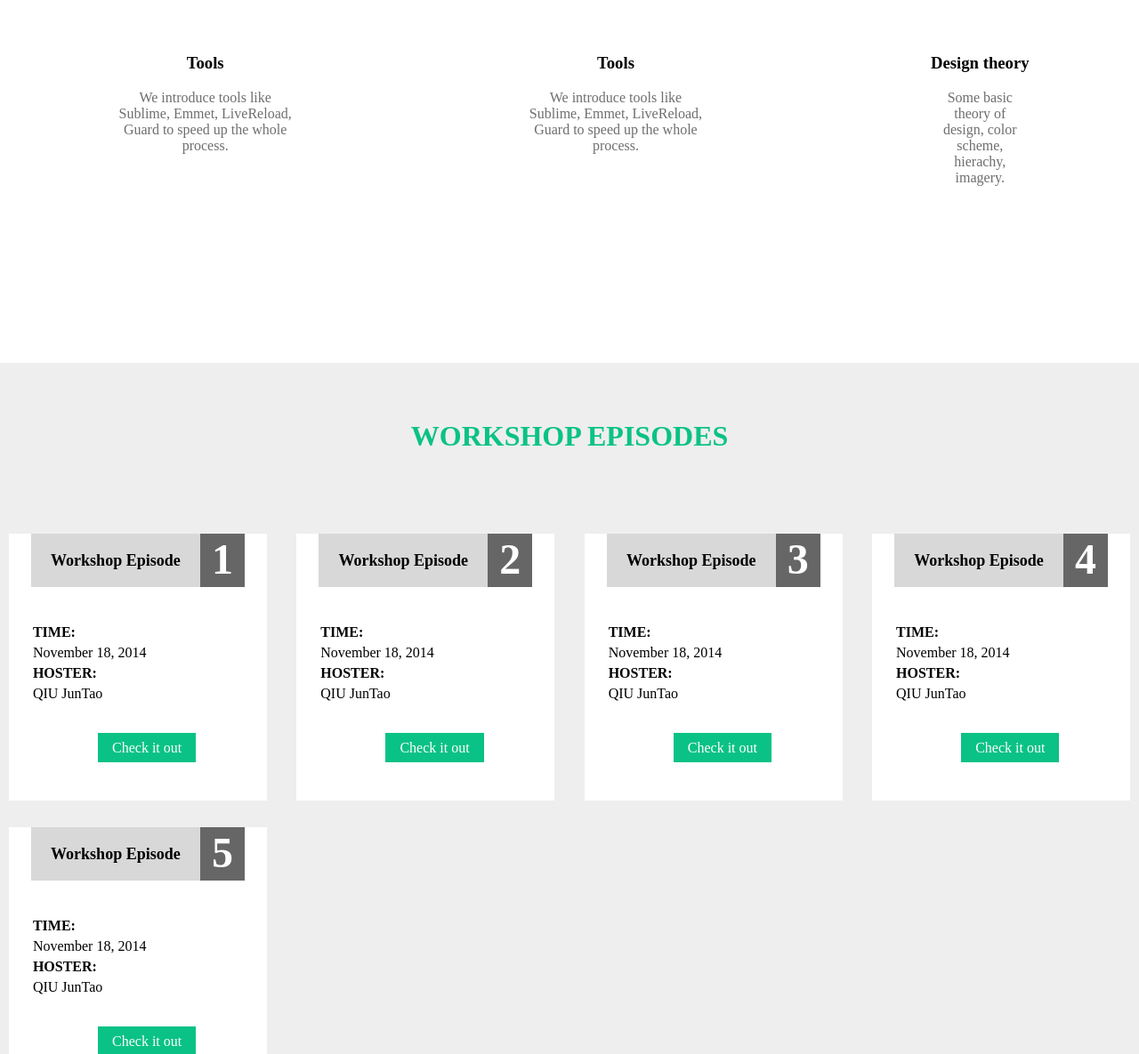
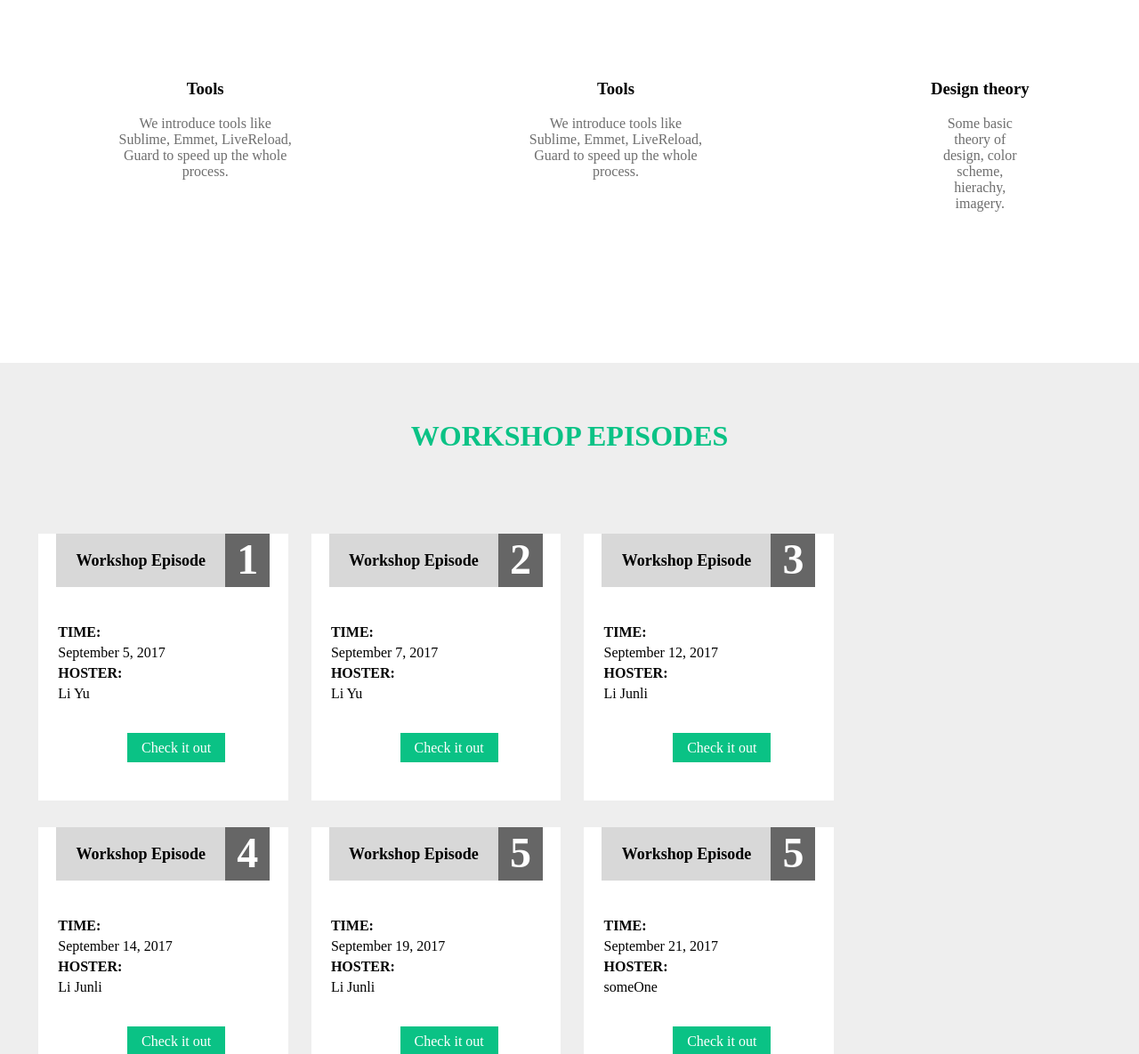
Before and after one commit to yaoyaocjj/3week-3page-07-template-3, a website: page index.html in a window 1280 px wide. Shown: the part 795-1980 px from the top of the page at 89% size. Drawn offline with Linux system fonts and the light colour scheme; a web font is replaced by a local one.

Commit message:
refactor code

```diff
--- a/index.html
+++ b/index.html
@@ -29,7 +29,7 @@
     <h2 class="section__title">WHAT DO WE LEARN?</h2>
     <div class="learn-item">
       <article class="learn__article">
-        <i class="learn__article-icon">&#xe61b;</i>
+        <i class="iconfont">&#xe61b;</i>
         <h3 class="learn__article-title">Tools</h3>
         <p class="learn__article-description">
           We introduce tools like Sublime, Emmet, LiveReload,
@@ -37,7 +37,7 @@
         </p>
       </article>
       <article class="learn__article">
-        <i class="learn__article-icon">&#xe64e;</i>
+        <i class="iconfont">&#xe645;</i>
         <h3 class="learn__article-title">Tools</h3>
         <p class="learn__article-description">
           We introduce tools like Sublime, Emmet, LiveReload,
@@ -45,7 +45,7 @@
         </p>
       </article>
       <article class="learn__article">
-        <i class="learn__article-icon">&#xe61b;</i>
+        <i class="iconfont">&#xe64e;</i>
         <h3 class="learn__article-title">Design theory</h3>
         <p class="learn__article-description">
           Some basic theory of design, color scheme, hierachy, imagery.
@@ -56,7 +56,6 @@
   <section class="section episode">
     <h2 class="section__title">WORKSHOP EPISODES</h2>
     <div class="episode-container">
-
       <div class="episode__detail">
         <div class="episode__detail-head">
           <h4 class="episode__detail-title">Workshop Episode</h4>
@@ -64,13 +63,12 @@
         </div>
         <div class="episode__detail-description">
           <div class="episode__detail-description-title">TIME:</div>
-          <div class="episode__detail-description-description">November 18, 2014</div>
+          <div class="episode__detail-description-description">September 5, 2017</div>
           <div class="episode__detail-description-title">HOSTER:</div>
-          <div class="episode__detail-description-description">QIU JunTao</div>
+          <div class="episode__detail-description-description">Li Yu</div>
         </div>
         <a class="episode__detail-link" href="">Check it out</a>
       </div>
-
         <div class="episode__detail">
           <div class="episode__detail-head">
             <h4 class="episode__detail-title">Workshop Episode</h4>
@@ -78,14 +76,12 @@
           </div>
           <div class="episode__detail-description">
             <div class="episode__detail-description-title">TIME:</div>
-            <div class="episode__detail-description-description">November 18, 2014</div>
+            <div class="episode__detail-description-description">September 7, 2017</div>
             <div class="episode__detail-description-title">HOSTER:</div>
-            <div class="episode__detail-description-description">QIU JunTao</div>
+            <div class="episode__detail-description-description">Li Yu</div>
           </div>
           <a class="episode__detail-link" href="">Check it out</a>
         </div>
-
-
         <div class="episode__detail">
           <div class="episode__detail-head">
             <h4 class="episode__detail-title">Workshop Episode</h4>
@@ -93,13 +89,12 @@
           </div>
           <div class="episode__detail-description">
             <div class="episode__detail-description-title">TIME:</div>
-            <div class="episode__detail-description-description">November 18, 2014</div>
+            <div class="episode__detail-description-description">September 12, 2017</div>
             <div class="episode__detail-description-title">HOSTER:</div>
-            <div class="episode__detail-description-description">QIU JunTao</div>
+            <div class="episode__detail-description-description">Li Junli</div>
           </div>
           <a class="episode__detail-link" href="">Check it out</a>
         </div>
-
       <div class="episode__detail">
         <div class="episode__detail-head">
           <div class="episode__detail-title">Workshop Episode</div>
@@ -107,13 +102,12 @@
         </div>
         <div class="episode__detail-description">
           <div class="episode__detail-description-title">TIME:</div>
-          <div class="episode__detail-description-description">November 18, 2014</div>
+          <div class="episode__detail-description-description">September 14, 2017</div>
           <div class="episode__detail-description-title">HOSTER:</div>
-          <div class="episode__detail-description-description">QIU JunTao</div>
+          <div class="episode__detail-description-description">Li Junli</div>
         </div>
         <a class="episode__detail-link" href="">Check it out</a>
       </div>
-
       <div class="episode__detail">
         <div class="episode__detail-head">
           <div class="episode__detail-title">Workshop Episode</div>
@@ -121,9 +115,22 @@
         </div>
         <div class="episode__detail-description">
           <div class="episode__detail-description-title">TIME:</div>
-          <div class="episode__detail-description-description">November 18, 2014</div>
+          <div class="episode__detail-description-description">September 19, 2017</div>
           <div class="episode__detail-description-title">HOSTER:</div>
-          <div class="episode__detail-description-description">QIU JunTao</div>
+          <div class="episode__detail-description-description">Li Junli</div>
+        </div>
+        <a class="episode__detail-link" href="">Check it out</a>
+      </div>
+      <div class="episode__detail">
+        <div class="episode__detail-head">
+          <div class="episode__detail-title">Workshop Episode</div>
+          <span class="episode__detail-title-number">5</span>
+        </div>
+        <div class="episode__detail-description">
+          <div class="episode__detail-description-title">TIME:</div>
+          <div class="episode__detail-description-description">September 21, 2017</div>
+          <div class="episode__detail-description-title">HOSTER:</div>
+          <div class="episode__detail-description-description">someOne</div>
         </div>
         <a class="episode__detail-link" href="">Check it out</a>
       </div>
--- a/styles/app.scss
+++ b/styles/app.scss
@@ -1,16 +1,24 @@
+@font-face {
+  font-family: 'iconfont';
+  src: url('//at.alicdn.com/t/font_425892_th3j3n7neak0529.eot');
+  src: url('//at.alicdn.com/t/font_425892_th3j3n7neak0529.eot?#iefix') format('embedded-opentype'),
+  url('//at.alicdn.com/t/font_425892_th3j3n7neak0529.woff') format('woff'),
+  url('//at.alicdn.com/t/font_425892_th3j3n7neak0529.ttf') format('truetype'),
+  url('//at.alicdn.com/t/font_425892_th3j3n7neak0529.svg#iconfont') format('svg');
+}
+
+.iconfont{
+  font-family:"iconfont" !important;
+  font-size:40px;
+  font-style:normal;
+  -webkit-font-smoothing: antialiased;
+  -webkit-text-stroke-width: 0.2px;
+  -moz-osx-font-smoothing: grayscale;
+}
+
 .page {
   margin: 0;
   padding: 0;
-
-  @font-face {
-    font-family: 'iconfont';
-    src: url('//at.alicdn.com/t/font_425892_5ja9mzb6wjc3di.eot');
-    src: url('//at.alicdn.com/t/font_425892_5ja9mzb6wjc3di.eot?#iefix') format('embedded-opentype'),
-    url('//at.alicdn.com/t/font_425892_5ja9mzb6wjc3di.woff') format('woff'),
-    url('//at.alicdn.com/t/font_425892_5ja9mzb6wjc3di.ttf') format('truetype'),
-    url('//at.alicdn.com/t/font_425892_5ja9mzb6wjc3di.svg#iconfont') format('svg');
-  }
-
   .nav {
     background-color: #22c186;
     height: 50px;
@@ -94,14 +102,6 @@
     &__article{
       text-align: center;
 
-      &-icon{
-        font-family:"iconfont" !important;
-        font-size:16px;font-style:normal;
-        -webkit-font-smoothing: antialiased;
-        -webkit-text-stroke-width: 0.2px;
-        -moz-osx-font-smoothing: grayscale;
-      }
-
       &-title{
         font-weight: bold;
       }
@@ -121,15 +121,15 @@
     &-container{
       display: flex;
       flex-wrap: wrap;
-      justify-content: space-between;
-      margin: 0 10px;
+      justify-content: flex-start;
+      margin: 0 30px;
     }
 
     &__detail{
       background-color: #ffffff;
       width: 23%;
       height: 300px;
-      margin-bottom: 30px;
+      margin: 0 13px 30px 13px;
 
       &-head{
         height: 60px;
```
Also changed, not shown: dist/app.css.
